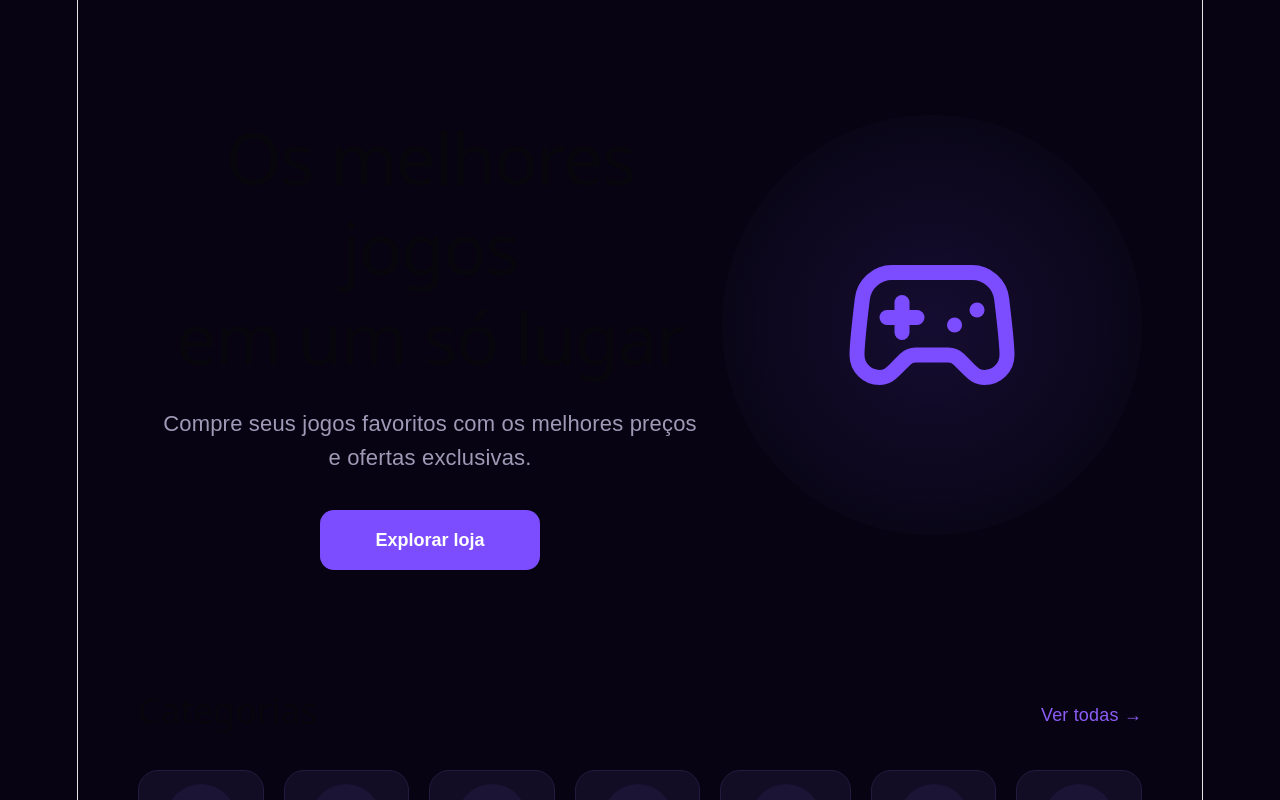
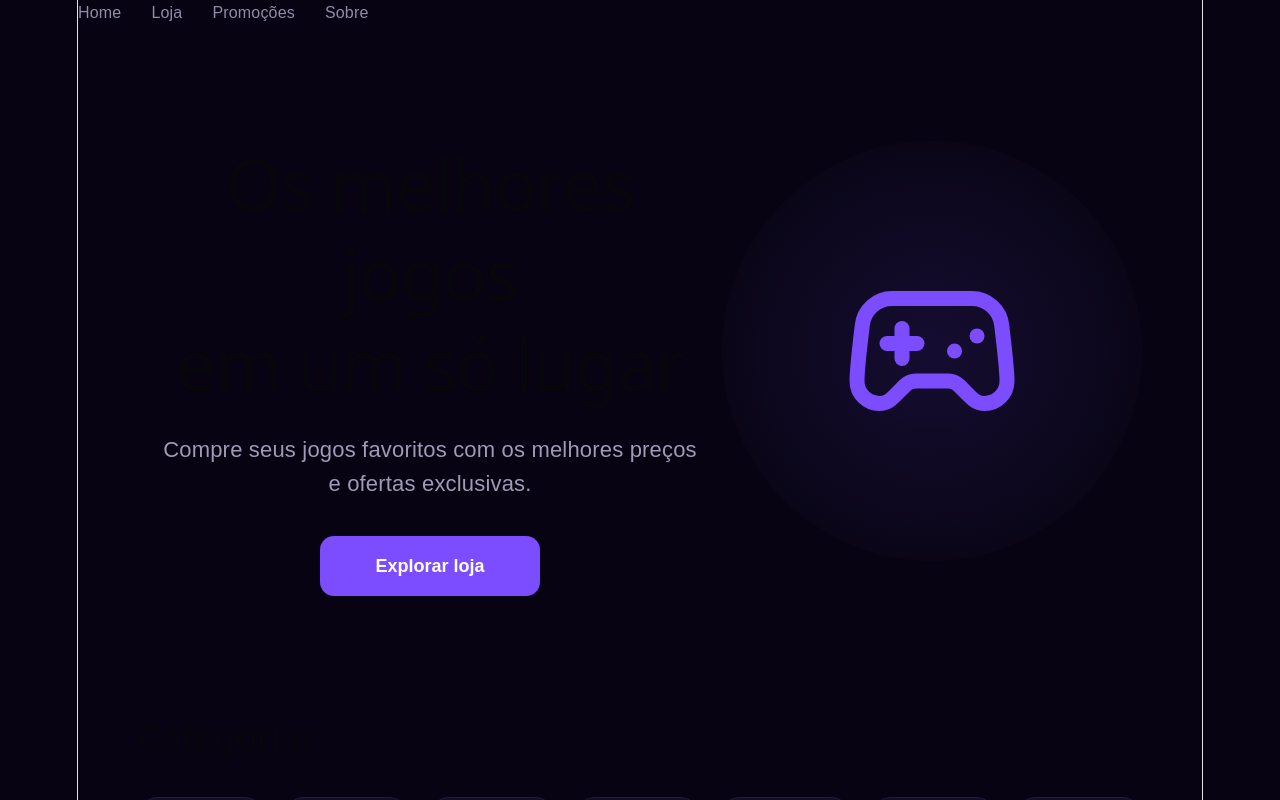
Before and after one commit to CristhianDeJesusAlmeida/Projeto-Vaporzao, a React (Vite) app: page / in a window 1280 px wide. Shown: the top 800 px of the page. Built offline with nearby package versions, Linux system fonts and the light colour scheme.

Commit message:
teste para inicio de tudo do front end

```diff
--- a/src/components/Navbar.jsx
+++ b/src/components/Navbar.jsx
@@ -0,0 +1,12 @@
+import { Link } from "react-router";
+
+export const Menu = () => {
+    return (
+        <nav>
+            <Link to = "/">Home</Link>
+            <Link to = "/loja">Loja</Link>
+            <Link to = "/promocoes">Promoções</Link>
+            <Link to = "/sobre">Sobre</Link>
+            </nav>
+    )
+}
--- a/src/pages/HomePage.jsx
+++ b/src/pages/HomePage.jsx
@@ -1,3 +1,4 @@
+import { useNavigate } from "react-router";
 import "./Home.css";
 import {Search,ShoppingCart,User,Gamepad2,Swords,Backpack,Car,Users,Trophy,MoreHorizontal,Shield,Tag,Zap,Headphones,} from "lucide-react";
 
@@ -14,6 +15,12 @@ import {Search,ShoppingCart,User,Gamepad2,Swords,Backpack,Car,Users,Trophy,MoreH
 
 
 export const HomePage = () => {
+    const navigate = useNavigate();
+
+    const goToLoja = () =>{
+        navigate("/loja");
+    }
+
     return(
          <div className="home">
 
@@ -31,7 +38,7 @@ export const HomePage = () => {
             e ofertas exclusivas.
           </p>
 
-          <button>Explorar loja</button>
+          <button onClick={goToLoja}>Explorar loja</button>
         </div>
 
         <div className="hero-image">
@@ -45,8 +52,6 @@ export const HomePage = () => {
       <section className="categories">
         <div className="categories-top">
           <h2>Categorias</h2>
-
-          <a href="">Ver todas →</a>
         </div>
 
         <div className="categories-grid">
--- /dev/null
+++ b/src/routes/coordinator.jsx
@@ -0,0 +1,6 @@
+// import { useNavigate } from "react-router"
+
+// export const goToLoja = () =>{
+//     const navigate = useNavigate()
+//     navigate("/loja")
+// }
--- a/src/routes/routes.jsx
+++ b/src/routes/routes.jsx
@@ -1,4 +1,5 @@
-import { BrowserRouter, Routes, Route } from "react-router-dom";
+import { BrowserRouter, Routes, Route } from "react-router";
+import { Menu } from "../components/Navbar";
 import { HomePage } from "../pages/HomePage";
 import { LojaPage } from "../pages/LojaPage";
 import { PromocoesPage } from "../pages/PromocoesPage";
@@ -8,6 +9,7 @@ import { NotFoundPage } from "../pages/NotFoundPage";
 export function AppRoutes() {
   return (
     <BrowserRouter>
+    <Menu />
       <Routes>
         <Route path="/" element={<HomePage />} />
         <Route path="/loja" element={<LojaPage />} />
--- /dev/null
+++ b/src/services/api.js
@@ -0,0 +1 @@
+import { Axios } from "axios";
```
